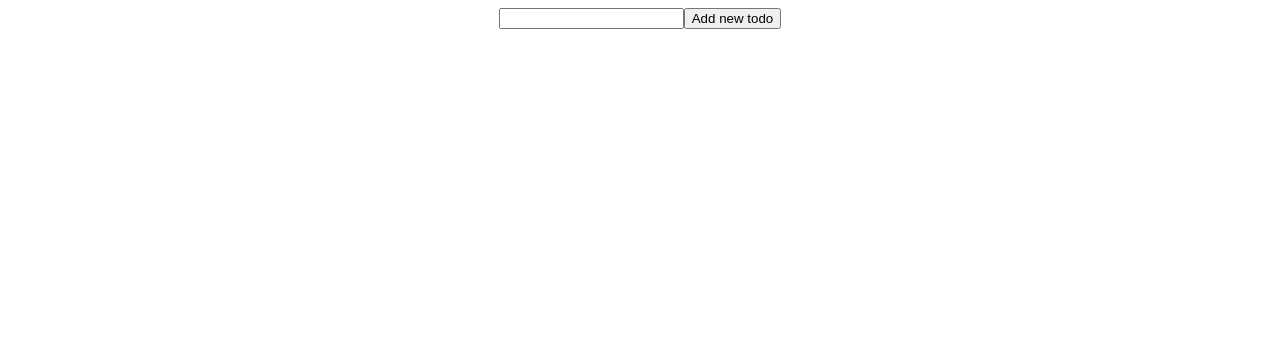
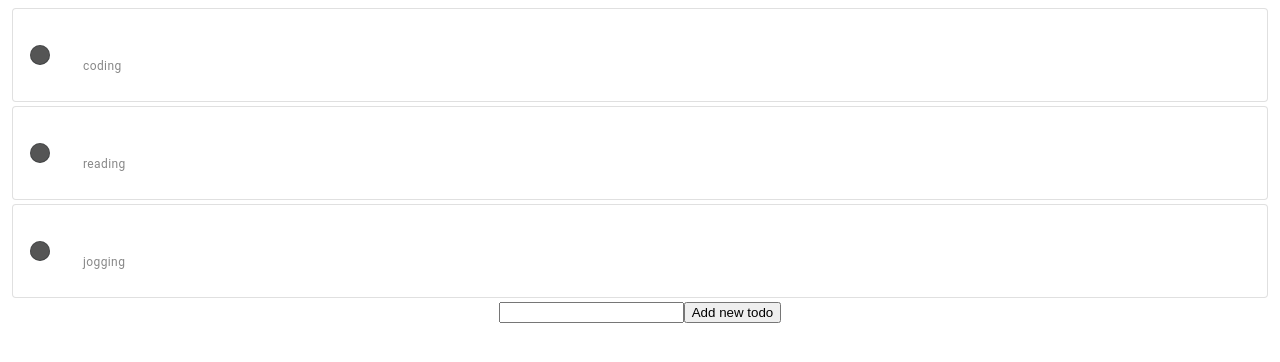
Before and after one commit to fmtabbara/pairproject, a React (Create React App) app in the folder client/: page / in a window 1280 px wide. Shown: the top 362 px of the page. Built offline with nearby package versions, Linux system fonts and the light colour scheme.

Commit message:
changes made

```diff
--- a/client/src/App.js
+++ b/client/src/App.js
@@ -1,5 +1,6 @@
 import React, { useState } from 'react'
 import './App.css'
+import Todo from './components/Todo/Todo'
 
 function App() {
   const initialState = [
@@ -24,19 +25,20 @@ function App() {
   const [newTodo, setNewTodo] = useState('')
 
   const addNewTodo = () => {
-    const newArray = [...todos, { name: newTodo }]
+    const newArray = [...todos, { description: newTodo }]
     setTodos(newArray)
     setNewTodo('')
   }
 
   return (
     <div className="App">
-      {todos.map((todo) => (
-        <div key={todos.id}>
-          {todos.name}
-          {todos.description}
-          {todos.complete}
-        </div>
+      {todos.map((todo, index) => (
+        <Todo
+          key={index}
+          name={todo.name}
+          description={todo.description}
+          complete={false}
+        />
       ))}
       <input value={newTodo} onChange={(e) => setNewTodo(e.target.value)} />
       <button onClick={addNewTodo}>Add new todo</button>
--- a/client/src/components/Todo/Todo.js
+++ b/client/src/components/Todo/Todo.js
@@ -14,10 +14,8 @@ const useStyles = makeStyles((theme) => ({
   root: {
     display: 'flex',
     alignItems: 'center',
-    background: 'transparent',
     margin: theme.spacing(0.5),
     color: 'white',
-    border: 'none',
   },
   content: {
     display: 'flex',
@@ -25,9 +23,7 @@ const useStyles = makeStyles((theme) => ({
     alignItems: 'flex-start',
   },
   checkbox: {
-    '&:hover': {
-      backgroundColor: 'transparent',
-    },
+    '&:hover': {},
   },
   icon: {
     borderRadius: 30,
```
